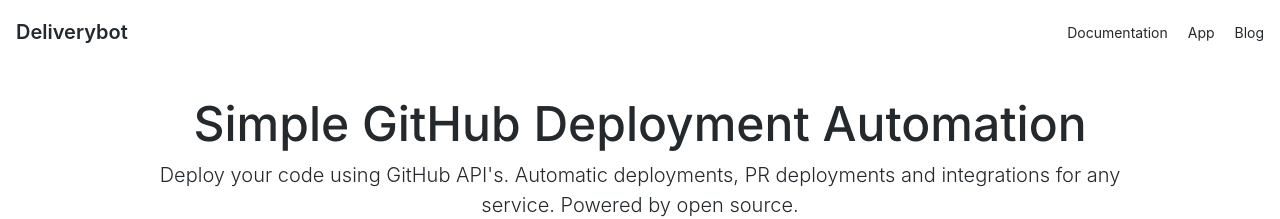
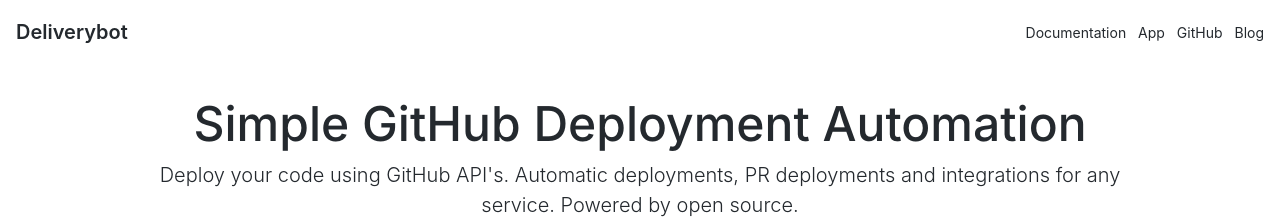
Before and after one commit to deliverybot/deliverybot.github.io, a Jekyll site: the page built from index.html, in a window 1280 px wide. Shown: the top 219 px of the page. Built offline with Jekyll 4.4.1, drawn with Linux system fonts in a browser that asks for light colours; a script that is not in the unit is left out.

Commit message:
Link to github

```diff
--- a/_layouts/default.html
+++ b/_layouts/default.html
@@ -17,11 +17,13 @@
       <h3>{{site.title}}</h3>
     </a>
     <div>
-      <a class="text-gray-dark mr-3" href="/docs/">Documentation</a>
-      <a class="text-gray-dark mr-3" href="{{site.deliverybot_url}}">App</a>
+      <a class="text-gray-dark mr-2" href="/docs/">Documentation</a>
+      <a class="text-gray-dark mr-2" href="{{site.deliverybot_url}}">App</a>
+      <a class="text-gray-dark mr-2" href="{{site.github_org_url}}">GitHub</a>
       <a class="text-gray-dark" href="/blog/">Blog</a>
     </div>
   </nav>
+
   {{ content }}
 
   <footer class="mt-8 bg-gray-dark">
```
